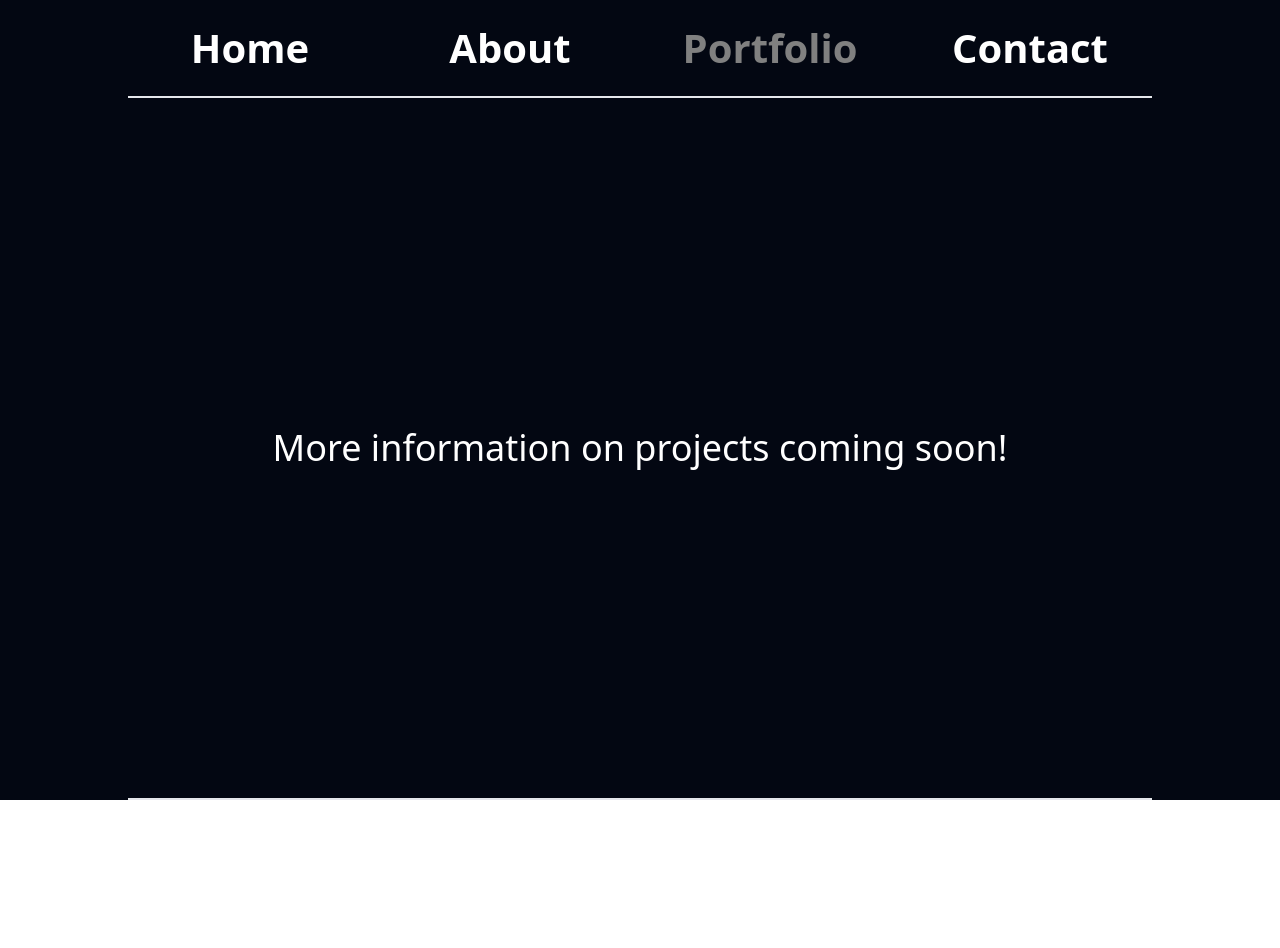
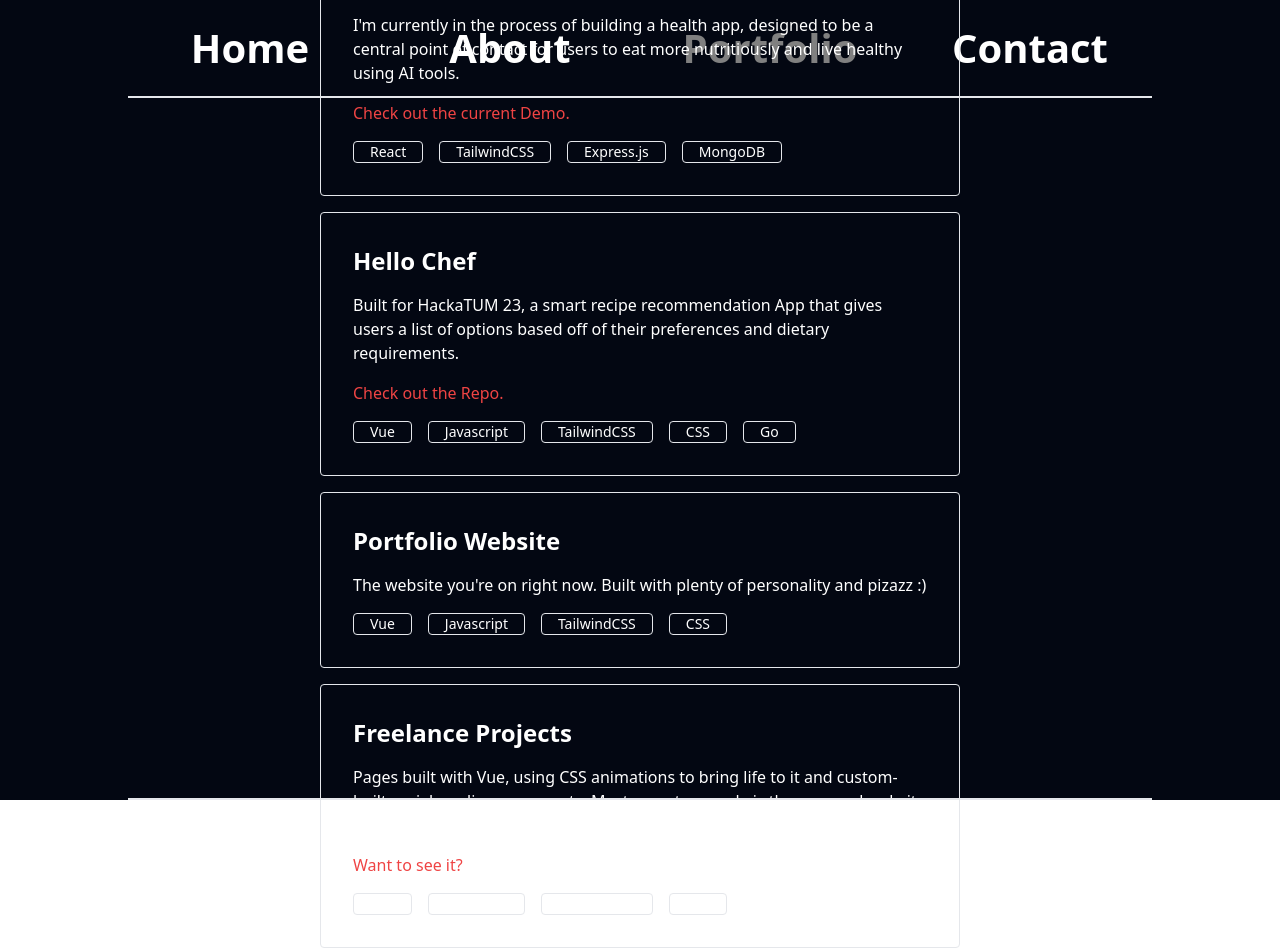
Before and after one commit to D-Akar/portfolioSite, a Vue app: page /portfolio in a window 1280 px wide. Before the commit the page ends 800 px from the top, so only its background shows below. Built offline with nearby package versions, Linux system fonts and the light colour scheme.

Commit message:
Started adding content to portfolio page

```diff
--- a/src/App.vue
+++ b/src/App.vue
@@ -1,5 +1,5 @@
-<template>
-  <router-view class="overflow-hidden" v-slot="{ Component }">
+<template class="darkestBlue">
+  <router-view class="overflow-hidden darkestBlue" v-slot="{ Component }">
     <transition name="route" mode="out-in">
       <!-- Shows the component currently selected by v-slot -->
       <component :is="Component" class="darkestBlue"></component>
--- a/src/views/aboutPage.vue
+++ b/src/views/aboutPage.vue
@@ -1,4 +1,4 @@
-<template>
+<template class="darkestBlue">
     <header class="darkestBlue px-8 md:px-16 lg:px-32 2xl:px-72">
         <page-header class="hidden md:flex" />
         <mobileMenu class="block md:hidden" position="top-center" />
--- a/src/views/contactPage.vue
+++ b/src/views/contactPage.vue
@@ -1,4 +1,4 @@
-<template>
+<template class="darkestBlue">
     <header class="darkestBlue px-8 md:px-16 lg:px-32 2xl:px-72">
         <page-header class="hidden md:flex" />
         <mobileMenu class="block md:hidden" position="top-center" />
--- a/src/views/portfolioPage.vue
+++ b/src/views/portfolioPage.vue
@@ -1,4 +1,4 @@
-<template>
+<template class="darkestBlue">
     <header class="darkestBlue px-8 md:px-16 lg:px-32 2xl:px-72">
         <page-header class="hidden md:flex" />
         <mobileMenu class="block md:hidden" position="top-center" />
@@ -9,7 +9,24 @@
 
             <divider-line />
             <div class="w-screen darkestBlue flex flex-col flex-0 items-center justify-center" id="contentBlock">
-                <h3 class="text-4xl text-center">More information on projects coming soon!</h3>
+                <div v-for="project in projects" :key=project.name
+                    class="flex flex-col flex-1 justify-center w-1/2 mb-4" id="projectContainer">
+                    <div class="border rounded flex flex-row">
+                        <div class="flex flex-col p-8 space-y-4">
+                            <h2 class="text-2xl font-bold">{{ project.name }}</h2>
+                            <p>{{ project.portfolioDescription }}</p>
+                            <p v-if="project.moreInfo">
+                                <a :href="project.moreInfoURL" class="text-red-500 hover:text-white">{{ project.moreInfo
+                                    }}</a>
+                            </p>
+                            <div class="flex flex-row space-x-4">
+                                <p v-for="tag in project.tags" class="border rounded text-sm px-4">
+                                    {{ tag }}
+                                </p>
+                            </div>
+                        </div>
+                    </div>
+                </div>
             </div>
             <divider-line direction="right" />
         </div>
@@ -25,7 +42,41 @@ export default {
     name: 'portfolioPage',
     data() {
         return {
-            selectedInfo: 0
+            projects: [
+                {
+                    name: "Hearth",
+                    portfolioImage: "https://qodeinteractive.com/magazine/wp-content/uploads/2022/05/How-to-View-a-Mobile-Version-of-Your-Website-on-Desktop.jpg",
+                    portfolioDescription: "I'm currently in the process of building a health app, designed to be a central point of contact for users to eat more nutritiously and live healthy using AI tools.",
+                    moreInfo: "Check out the current Demo.",
+                    moreInfoURL: "https://health-compass-app.vercel.app/pages/login",
+                    tags: ["React", "TailwindCSS", "Express.js", "MongoDB"]
+                },
+                {
+                    name: "Hello Chef",
+                    portfolioImage: "",
+                    portfolioDescription: "Built for HackaTUM 23, a smart recipe recommendation App that gives users a list of options based off of their preferences and dietary requirements.",
+                    moreInfo: "Check out the Repo.",
+                    moreInfoURL: "https://github.com/D-Akar/hellochef-hackatum23",
+                    tags: ["Vue", "Javascript", "TailwindCSS", "CSS", "Go"]
+                },
+                {
+                    name: "Portfolio Website",
+                    portfolioImage: "",
+                    portfolioDescription: "The website you're on right now. Built with plenty of personality and pizazz :)",
+                    moreInfo: "",
+                    moreInfoURL: "",
+                    tags: ["Vue", "Javascript", "TailwindCSS", "CSS"]
+                },
+                {
+                    name: "Freelance Projects",
+                    portfolioImage: "",
+                    portfolioDescription: "Pages built with Vue, using CSS animations to bring life to it and custom-built social media components. Most recent example is the personal website of an author.",
+                    moreInfo: "Want to see it?",
+                    moreInfoURL: "https://emiliayoung.com/",
+                    tags: ["Vue", "Javascript", "TailwindCSS", "CSS"]
+                }
+            ],
+            selectedInfo: null
         };
     },
     components: {
```
Also changed, not shown: src/views/aboutMe/skillset.vue (+0 -22 lines).
